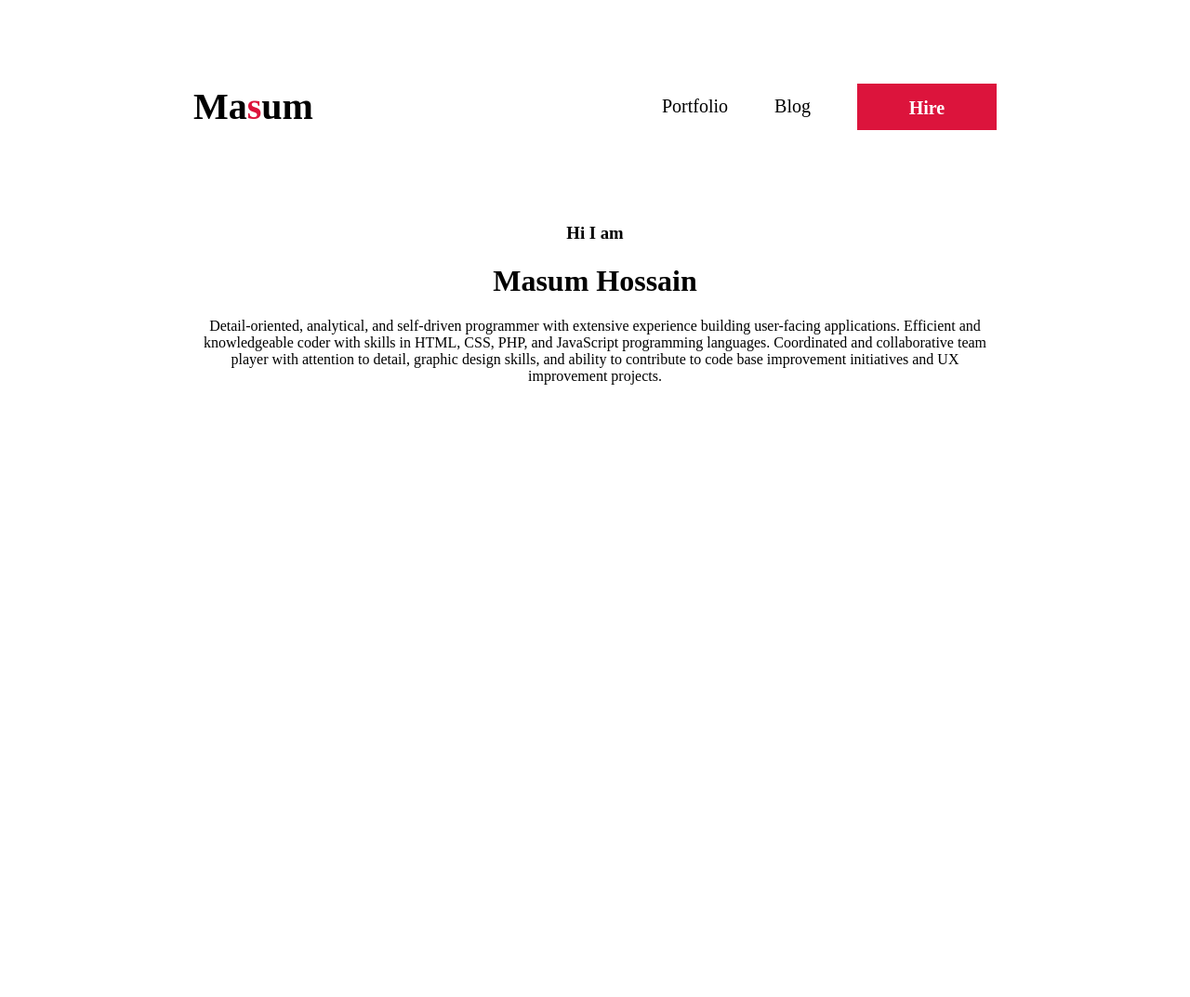
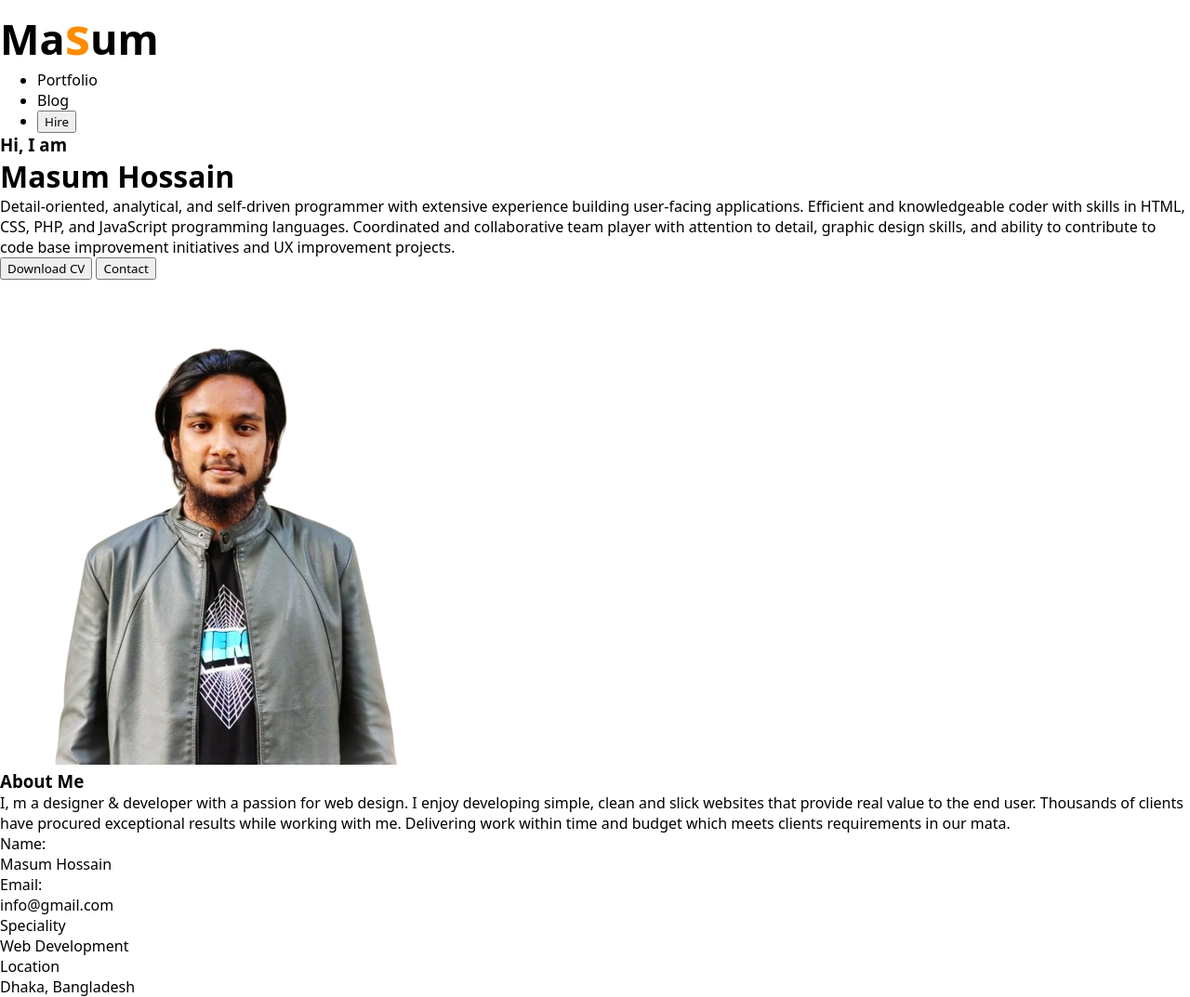
Before and after one commit to masumhs73/my-portfolio1, a plain HTML site: page images/index.html in a window 1280 px wide. Shown: the whole page at 93% size. Before the commit the page ends 800 px from the top, so only its background shows below. Drawn offline with Linux system fonts and the light colour scheme.

Commit message:
added header and about section

```diff
--- a/images/index.html
+++ b/images/index.html
@@ -7,13 +7,12 @@
     <link rel="stylesheet" href="styles/style.css">
     <link rel="preconnect" href="https://fonts.googleapis.com">
     <link rel="preconnect" href="https://fonts.gstatic.com" crossorigin>
-    <link href="https://fonts.googleapis.com/css2?family=Roboto:ital,wght@0,100;0,300;0,400;0,500;0,700;0,900;1,100;1,300;1,400;1,500;1,700;1,900&display=swap" rel="stylesheet">
-    <title>Document</title>
+    <link href="https://fonts.googleapis.com/css2?family=Open+Sans:ital,wght@0,300..800;1,300..800&display=swap" rel="stylesheet">
+    <title>My Portfolio</title>
 </head>
 
 <body>
-    <!-- header navigation bar -->
-    <header class="header">
+    <header>
         <nav>
             <h2 class="nav-title">Ma<span class="text-primary">s</span>um</h2>
             <ul>
@@ -22,23 +21,43 @@
                 <li><button class="btn-primary">Hire</button></li>
             </ul>
         </nav>
-    </header>
-
-    <!-- banner item -->
         <div class="banner">
             <div>
-                <h3 class="banner-sub-title">Hi I am</h3>
+                <h3 class="banner-sub-title">Hi, I am</h3>
                 <h1 class="banner-title">Masum Hossain</h1>
-                <p class="banner-descripton">
-                    <p>Detail-oriented, analytical, and self-driven programmer with extensive experience building user-facing applications. Efficient and knowledgeable coder with skills in HTML, CSS, PHP, and JavaScript programming languages. Coordinated and collaborative team player with attention to detail, graphic design skills, and ability to contribute to code base improvement initiatives and UX improvement projects.</p>
-                </p>
+                <p class="banner-description">Detail-oriented, analytical, and self-driven programmer with extensive experience building user-facing applications. Efficient and knowledgeable coder with skills in HTML, CSS, PHP, and JavaScript programming languages. Coordinated and collaborative team player with attention to detail, graphic design skills, and ability to contribute to code base improvement initiatives and UX improvement projects.</p>
+                <button class="btn-primary">Download CV</button>
+                <button class="btn-primary">Contact</button>
             </div>
+            <img src="/images/myself.png" alt="">
+        </div>
+    </header>
     <main>
-
+        <!-- About Section -->
+        <section class="about">
+            <h3 class="about-section-title">About Me</h3>
+            <p class="about-section-description">I, m a designer & developer with a passion for web design. I enjoy developing simple, clean and slick websites that provide real value to the end user. Thousands of clients have procured exceptional results while working with me. Delivering work within time and budget which meets clients requirements in our mata.</p>
+            <div class="about-section-container">
+                <div class="about-info">
+                    <p class="about-info-title">Name:</p>
+                    <p class="about-info-description">Masum Hossain</p>
+                </div>
+                <div class="about-info">
+                    <p class="about-info-title">Email:</p>
+                    <p class="about-info-description">info@gmail.com</p>
+                </div>
+                <div class="about-info">
+                    <p class="about-info-title">Speciality</p>
+                    <p class="about-info-description">Web Development</p>
+                </div>
+                <div class="about-info">
+                    <p class="about-info-title">Location</p>
+                    <p class="about-info-description">Dhaka, Bangladesh</p>
+                </div>
+            </div>
+        </section>
     </main>
-    <footer>
-
-    </footer>
+    <footer></footer>
 
 </body>
 
--- a/images/styles/style.css
+++ b/images/styles/style.css
@@ -1,52 +1,39 @@
 *{
-    margin: o;
-    font-family:serif;
+    margin: 0;
+    font-family:system-ui, -apple-system, BlinkMacSystemFont, 'Segoe UI', Roboto, Oxygen, Ubuntu, Cantarell, 'Open Sans', 'Helvetica Neue', sans-serif;
 }
 
+header{}
 .text-primary{
-    color:crimson;
+    color: darkorange;
+    font-size: 55px;
 }
+.btn-primary{}
 
-.btn-primary{
-    font-size: 20px;
-    font-weight: 700;
-    color:#ffffff;
-    background-color: crimson;
-    padding: 15px 30px;
-    border: 1px;
-    border-radius: 5px solid crimson;
-    height: 50px;
-    width: 150px;
-}
+/* header and navigation styles */
 
-/* header and nav styles */
-
-nav{
-    display: flex;
-    justify-content: space-between;
-    padding: 50px 200px;
-}
-
+nav{}
 .nav-title{
-    font-size: 40px;
-    font-weight: 700;
-}
-
-nav ul{
-    display: flex;
-    align-items: center;
+    font-size: 45px;
+    font-weight: 600;
 
 }
-nav li{
-    list-style: none;
-    margin-left: 50px;
-    font-size: 20px;
-}
+nav ul{}
+nav li{}
 
 /* banner styles */
 
-.banner{
-    margin: 0px 200px;
-    text-align: center;
+.banner{}
+.banner-sub-title{}
+.banner-title{}
+.banner-description{}
 
-}
+/* about section styles */
+
+.about{}
+.about-section-title{}
+.about-section-description{}
+.about-section-container{}
+.about-info{}
+.about-info-title{}
+.about-info-description{}
```
